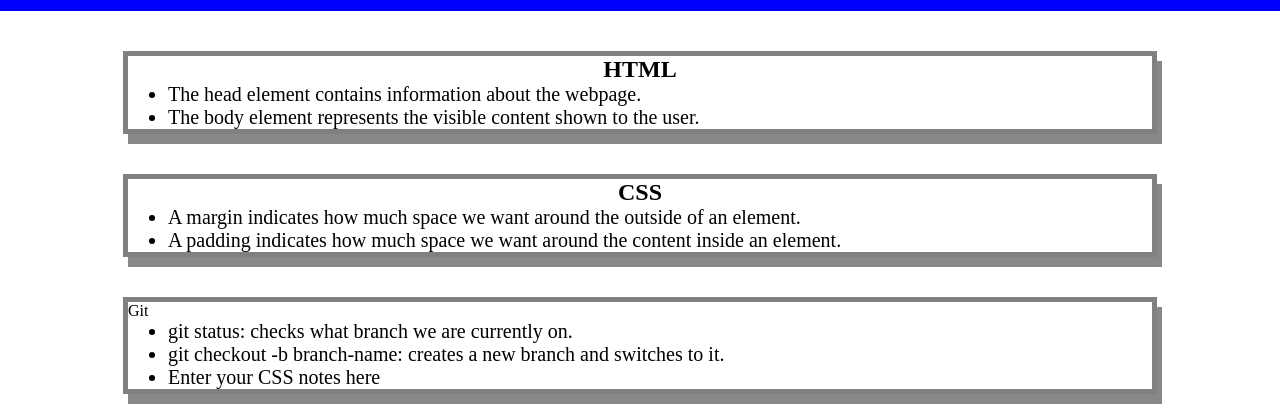
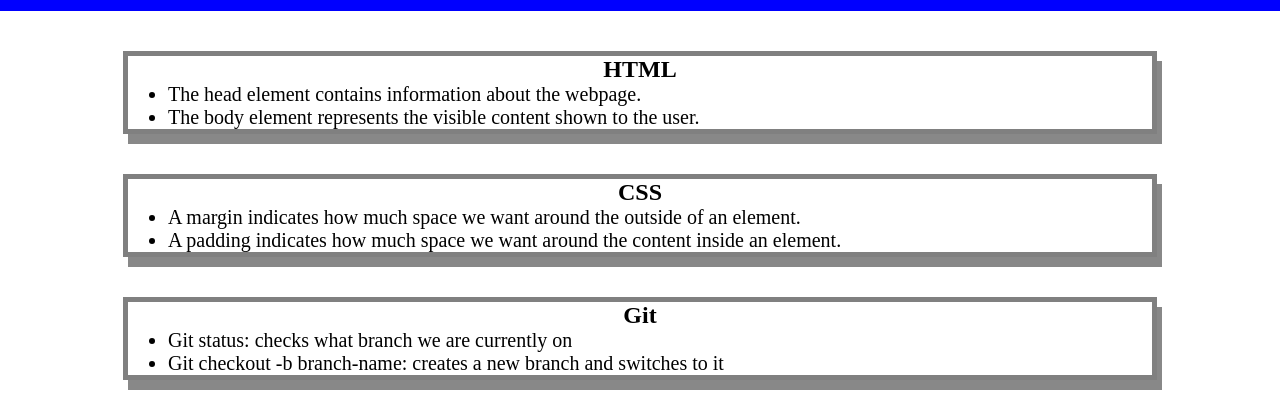
Before and after one commit to sjbossa/prework-study-guide, a plain HTML site: page index.html in a window 1280 px wide. Shown: the part 109-528 px from the top of the page. Drawn offline with Linux system fonts and the light colour scheme.

Commit message:
modified with lost changes

```diff
--- a/index.html
+++ b/index.html
@@ -29,15 +29,6 @@
         </ul>
       </section>
 
-      <section class="card" id="git-section"
-        <h2>Git</h2>
-        <ul>
-          <li>git status: checks what branch we are currently on.</li>
-          <li>git checkout -b branch-name: creates a new branch and switches to it.</li>
-          <li>Enter your CSS notes here</li>
-        </ul>
-      </section>
-
       <section class="card" id="git-section">
         <h2>Git</h2>
         <ul>
```
